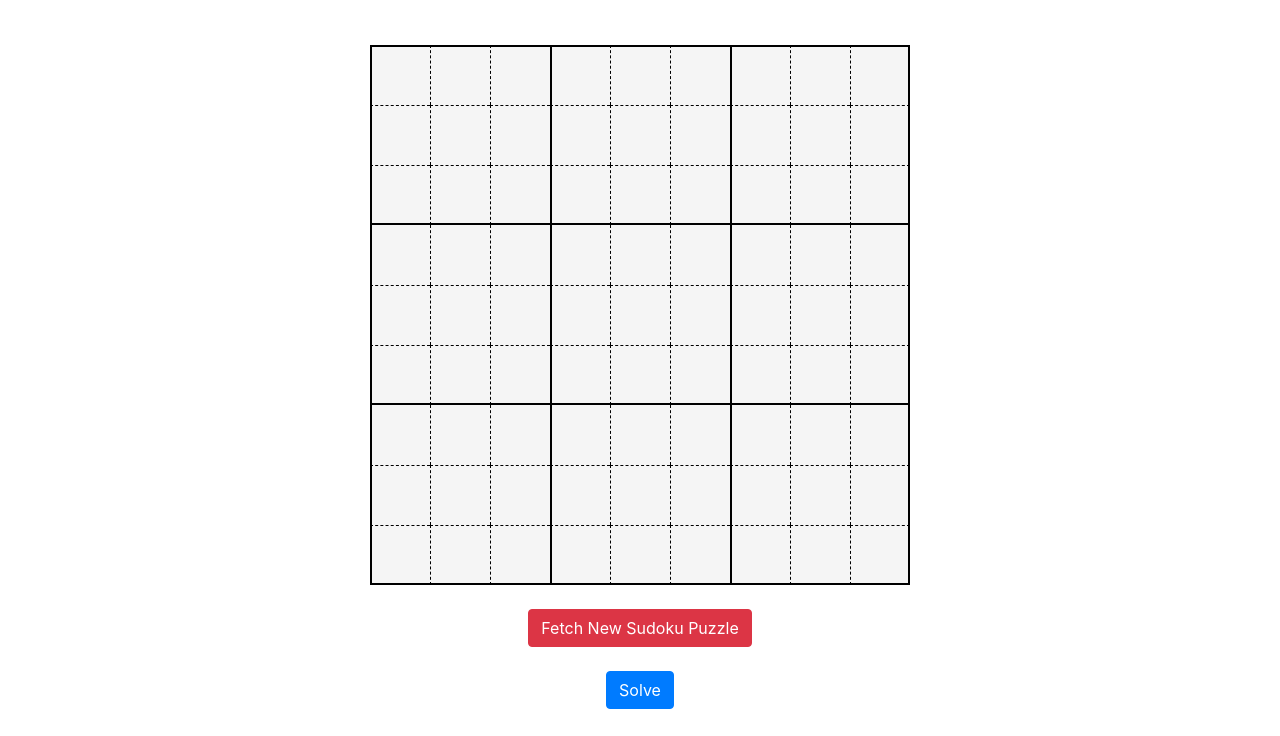
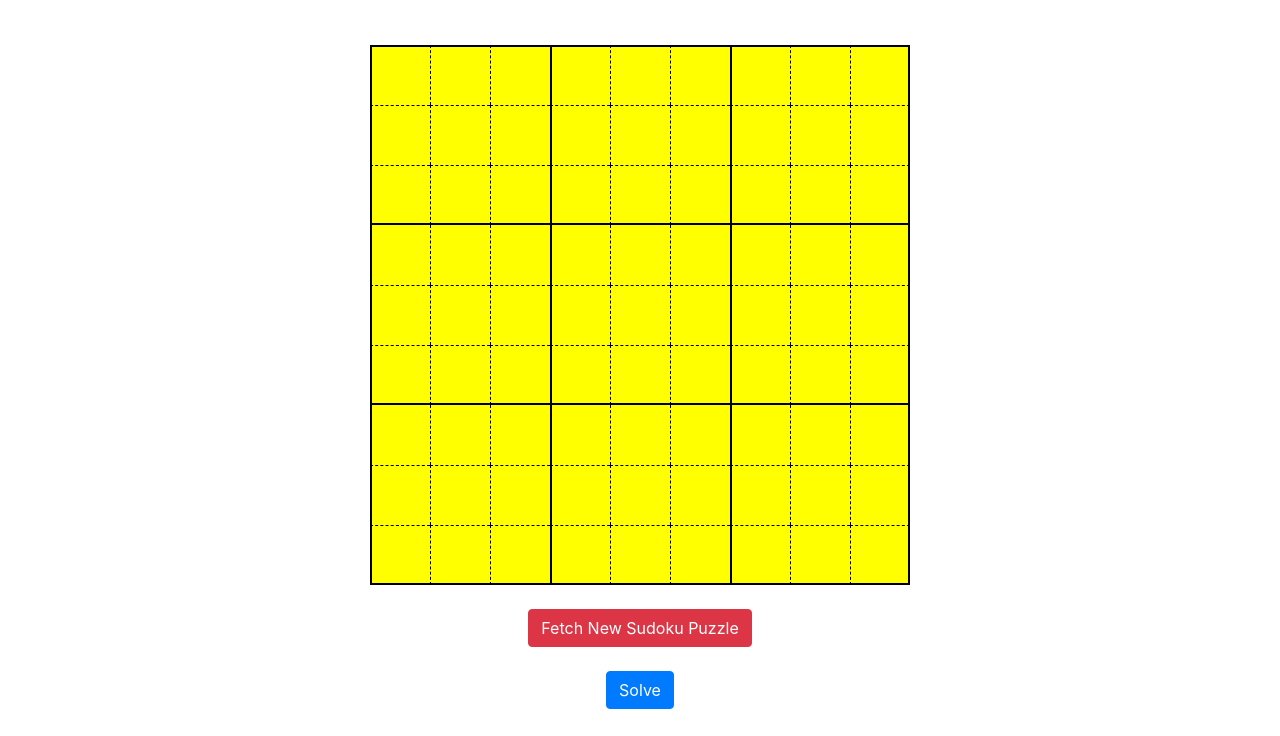
Before and after one commit to rajesh404/Sudoku, a plain HTML site: page index.html in a window 1280 px wide. Shown: the part 64-800 px from the top of the page. Drawn offline with nearby package versions, Linux system fonts and the light colour scheme.

Commit message:
Update style.css

```diff
--- a/style.css
+++ b/style.css
@@ -21,7 +21,7 @@
 }
 
 #container div{
-    background-color: whitesmoke;
+    background-color: yellow;
     height: 60px;
     width: 60px;
     box-sizing: border-box;
```
